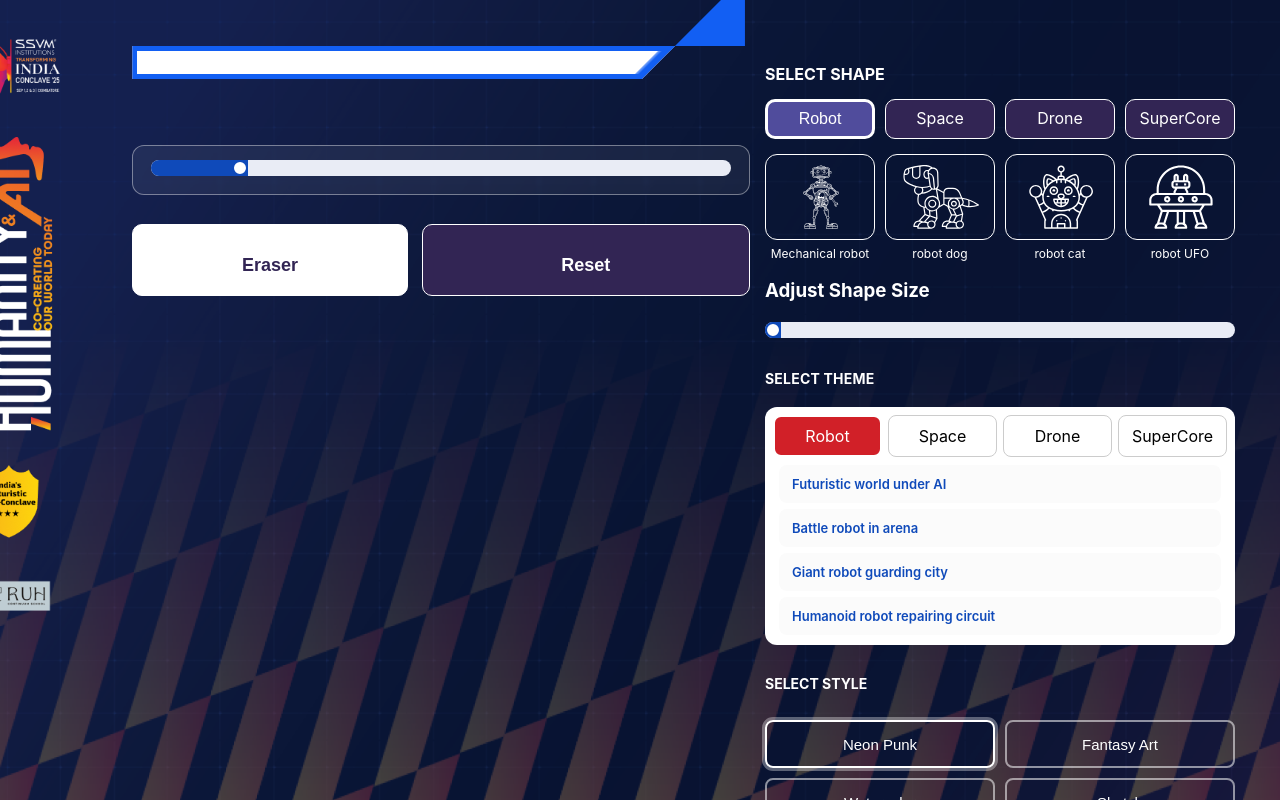
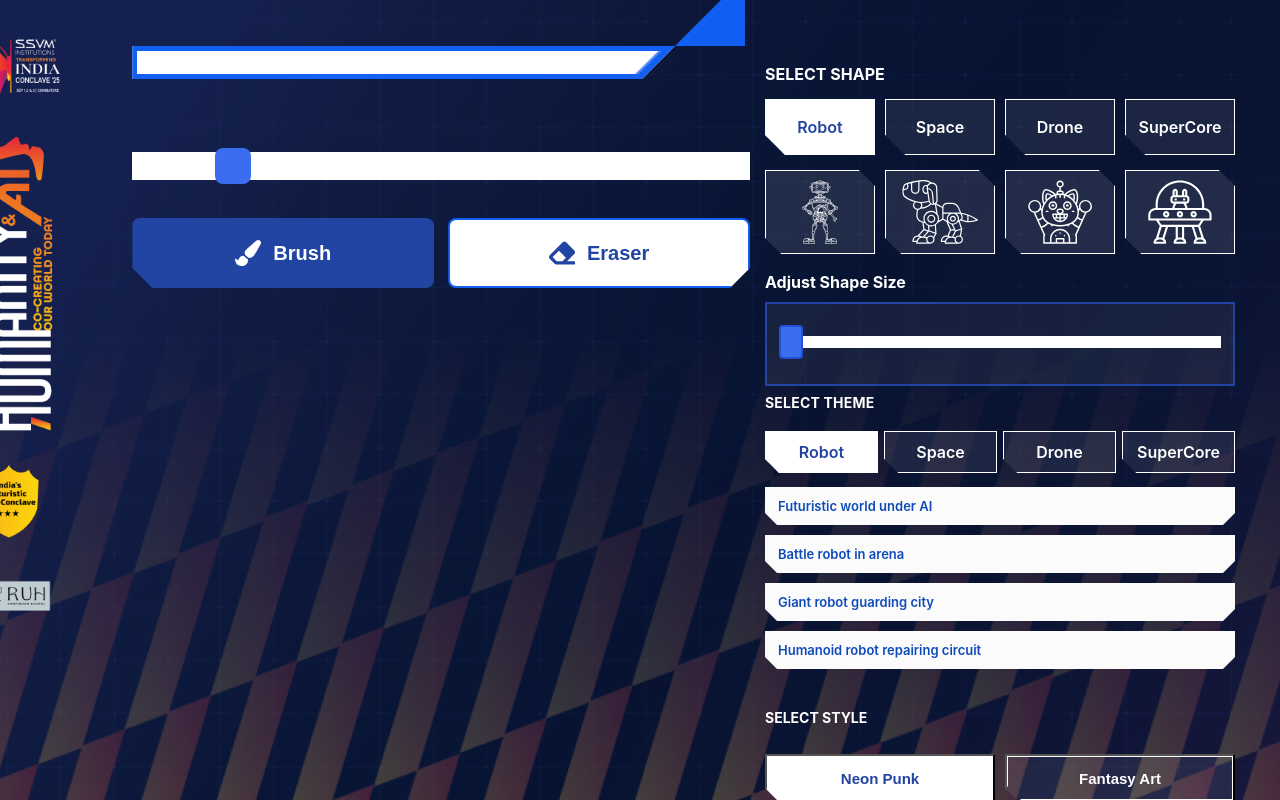
Before and after one commit to yamunarathod/ai-art2, a React (Vite) app: page / in a window 1280 px wide. Shown: the top 800 px of the page. Built offline with nearby package versions, Linux system fonts and the light colour scheme.

Commit message:
drawingpage done

```diff
--- a/package.json
+++ b/package.json
@@ -21,6 +21,7 @@
     "qrcode.react": "^4.0.1",
     "react": "^18.3.1",
     "react-dom": "^18.3.1",
+    "react-icons": "^5.5.0",
     "react-konva": "^18.2.10",
     "react-loading": "^2.0.3",
     "react-router-dom": "^6.26.2",
--- a/src/DrawingApp.jsx
+++ b/src/DrawingApp.jsx
@@ -5,6 +5,7 @@ import LineArtSelector from "./LineArtSelector";
 import { useNavigate } from "react-router-dom";
 import Loading from "./Loading";
 import { ImageContext } from "../src/ImageContext";
+import { FaPaintBrush, FaEraser } from "react-icons/fa";
 
 const MAX_TRIALS = 3;
 
@@ -281,11 +282,25 @@ const DrawingApp = () => {
                       onChange={(e) => setBrushSize(parseInt(e.target.value, 10))} />
                   </div>
                   <div className="bothGContainer">
-                    <button onClick={toggleEraser} className="brushButton">
-                      <span>{eraserMode ? 'Brush' : 'Eraser'}</span>
-                    </button>
-                    <button onClick={clearCanvas} className="resetButton"><p>Reset</p></button>
-                  </div>
+  <button
+    onClick={() => setEraserMode(false)}
+    className={`brushButton brush ${!eraserMode ? 'active' : ''}`}
+  >
+    <FaPaintBrush className="btnIcon" />
+    Brush
+  </button>
+
+  <button
+    onClick={() => setEraserMode(true)}
+    className={`brushButton eraser ${eraserMode ? 'active' : ''}`}
+  >
+    <FaEraser className="btnIcon" />
+    Eraser
+  </button>
+</div>
+
+
+
                 </div>
               </div>
 
@@ -305,18 +320,19 @@ const DrawingApp = () => {
 
                 <div className="mainthemcont">
                   <div className="oggng">
-                    {['Robot','Space','Drone','SuperCore'].map((item) => (
-                      <div key={item}
-                        onClick={() => handlePromptSelect(item)}
-                        className={{Robot:'selecttheme-cc',Space:'selecttheme-bb',Drone:'selecttheme-aa',SuperCore:'selecttheme-dd'}[item]}
-                        style={{
-                          border: prompt === item ? '2px solid #fff' : '1px solid #ccc',
-                          backgroundColor: prompt === item ? '#D12028' : 'transparent',
-                          color: prompt === item ? '#fff' : '#000'
-                        }}
-                      >{item}</div>
-                    ))}
-                  </div>
+    {['Robot','Space','Drone','SuperCore'].map((item) => {
+      const isActive = prompt === item;
+      return (
+        <div
+          key={item}
+          onClick={() => handlePromptSelect(item)}
+          className={`selecttheme-box ${isActive ? 'is-active' : ''}`}
+        >
+          {item}
+        </div>
+      );
+    })}
+  </div>
 
                   {subPrompts.length > 0 && (
                     <div className="sub-prompts-contaier-main">
@@ -339,18 +355,31 @@ const DrawingApp = () => {
                 <div className="whole-style-container">
                   <h2>SELECT STYLE</h2>
                   <div className="style-container">
-                    {['Neon Punk','Fantasy Art','Watercolor','Sketch'].map((s) => (
-                      <button key={s} onClick={() => handleStyleSelect(s)}
-                        style={{ borderColor: selectedStyle === s ? '#fff' : '#ffffff88', outline: selectedStyle === s ? '3px solid #ffffff55' : 'none' }}
-                      >{s}</button>
-                    ))}
-                  </div>
+  {['Neon Punk','Fantasy Art','Watercolor','Sketch'].map((s) => {
+    const isActive = selectedStyle === s;
+    return (
+      <button
+        key={s}
+        onClick={() => handleStyleSelect(s)}
+        className={`style-box ${isActive ? 'is-active' : ''}`}
+      >
+        {s}
+      </button>
+    );
+  })}
+</div>
+
                 </div>
 
                 <div className="submit">
+  <button className="buttonGG-rf submitBtn" onClick={handleSubmit}>
+    Submit
+  </button>
+  <button onClick={clearCanvas} className="resetButton resetBtn">
+    Reset
+  </button>
+</div>
 
-                <button className="buttonGG-rf" onClick={handleSubmit}>Generate</button>
-                </div>
               </div>
             </>
           )}
--- a/src/LineArtSelector.jsx
+++ b/src/LineArtSelector.jsx
@@ -65,26 +65,24 @@ const LineArtSelector = ({ onLineArtSelect }) => {
 
       {/* Shape group */}
       <div className="main-line-art-selector" role="tablist" aria-label="Shape categories">
-        {lineArtDivs.map((lineArt, index) => (
+  {lineArtDivs.map((lineArt, index) => {
+    const isActive = activeIndex === index;
+    return (
       <div
         key={index}
         role="tab"
-            aria-selected={activeIndex === index}
+        aria-selected={isActive}
         tabIndex={0}
         onClick={() => { setActiveIndex(index); setSubImageIndex(0); }}
         onKeyDown={(e) => { if (e.key === 'Enter') { setActiveIndex(index); setSubImageIndex(0); } }}
-            className="line-art-boxes"
-            style={{
-              border: activeIndex === index ? "3px solid #FFFFFF" : "1px solid #fff",
-              background: activeIndex === index ? "#504C9C" : "#322554",
-              color: "#fff",
-              fontFamily: activeIndex === index ? "bold, sans-serif" : "inherit",
-            }}
+        className={`line-art-boxes ${isActive ? 'is-active' : ''}`}
       >
         <p>{lineArt.text}</p>
       </div>
-        ))}
+    );
+  })}
 </div>
+
 
       {/* Sub images carousel */}
       <div className="sub-lineart-image-selector">
@@ -112,7 +110,7 @@ const LineArtSelector = ({ onLineArtSelect }) => {
               >
                 <img src={subImage.icon} alt={subImage.text} className="inside-image-line-art" />
               </div>
-              <p style={{ fontSize: 12, textAlign: "center", color: "white" }}>{subImage.text}</p>
+
             </div>
           ))}
 
--- a/src/index.css
+++ b/src/index.css
@@ -1,12 +1,15 @@
 :root {
   --app-bg: #233F80;           /* page bg under hero */
-  --frame-blue: #125FF3;        /* canvas frame */
+  --frame-blue: #125FF3;
+  --col: #2244A2;    /* canvas frame */
   --brand-indigo: #0F4ABA;      /* accents */
   --panel-purple: #322554;      /* dark panel */
   --panel-lilac: #504C9C;       /* active chip */
   --text: #ffffff;
   --text-dark: #0E0E0E;
   --chip-bg: #FBFBFB;
+  --cut: 20px;
+  --chip-cut: 12px;
   --chip-bg-active: #EEEEEE;
 }
 
@@ -97,33 +100,112 @@ h1, h2, h3, h4, h5, h6, p { margin: 0; }
 .canvasff { z-index: 2; }
 
 /* Toolbar under stage */
-.downContainer { display: grid; gap: 16px; margin-top: 8%;}
-.brushRest {
+.downContainer { display: grid; gap: 16px; margin-top: 9%;}
+
+.brushRest input[type="range"] {
+  -webkit-appearance: none;
   width: 100%;
-  border: 1px solid #ffffff66;
-  border-radius: 12px;
-  padding: 14px 18px;
-  background: #ffffff10;
-  backdrop-filter: blur(2px);
+  height: 28px; /* increased thickness */
+  background: #fff;
+  border-radius: 0;
+  outline: none;
 }
-.bothGContainer { display: grid; grid-auto-flow: column; gap: 14px; margin-top: 2%; }
 
-.brushButton, .resetButton {
-  height: 54px;
-  border-radius: 10px;
-  font-size: 18px;
+/* Track styling */
+.brushRest input[type="range"]::-webkit-slider-runnable-track {
+  height: 24px; /* thicker track */
+  background: #ffffff;
+  border-radius: 0;
+}
+.brushRest input[type="range"]::-moz-range-track {
+  height: 24px; /* thicker track for Firefox */
+  background: #ffffff;
+  border-radius: 0;
+}
+
+/* Thumb styling */
+.brushRest input[type="range"]::-webkit-slider-thumb {
+  -webkit-appearance: none;
+  appearance: none;
+  width: 36px;  /* bigger knob */
+  height: 36px;
+  background: #3a6df0;
+  border: none;
+  border-radius: 8px; /* square with slight rounding, change to 50% for circle */
+  cursor: pointer;
+  margin-top: -6px; /* centers thumb vertically on thicker track */
+}
+.brushRest input[type="range"]::-moz-range-thumb {
+  width: 36px;
+  height: 36px;
+  background: #3a6df0;
+  border: none;
+  border-radius: 8px;
+  cursor: pointer;
+}
+
+
+.bothGContainer {
+  display: grid;
+  grid-template-columns: 1fr 1fr; /* equal width */
+  gap: 14px;
+  margin-top: 3%;
+}
+
+.brushButton {
+  height: 70px; /* increased height */
+  padding: 0 22px; /* more breathing space */
+  border-radius: 8px;
+  font-size: 20px;
   font-weight: 700;
+
+  display: flex;
+  align-items: center;         /* vertical center */
+  justify-content: center;     /* text+icon center horizontally */
+  gap: 12px;
+
+  cursor: pointer;
+  transition: all 0.2s ease;
+
+  /* inactive */
+  border: 2px solid var(--frame-blue);
+  background: #fff;
+  color: var(--col);
 }
-.brushButton {
-  border: 1px solid #fff;
-  color: var(--panel-purple);
-  background: #fff; padding-top: 30px; padding-bottom: 40px;
+
+.brushButton.active {
+  background: var(--col);
+  color: #fff;
+  border-color: var(--col);
+
 }
-.resetButton {
-  border: 1px solid #fff;
-  color: #fff;
-  background: var(--panel-purple); padding: 30px;padding-bottom: 40px;
+
+.brushButton .btnIcon {
+  font-size: 26px; /* bigger icon */
 }
+.brushButton.brush {
+  clip-path: polygon(
+    0 0,        /* top-left */
+    100% 0,     /* top-right */
+    100% 100%,  /* bottom-right */
+    20px 100%,  /* bottom-left cut start */
+    0 calc(100% - 20px) /* bottom-left cut diagonal */
+  );
+}
+
+/* Eraser: cut bottom-right */
+.brushButton.eraser {
+  clip-path: polygon(
+    0 0,              /* top-left */
+    100% 0,           /* top-right */
+    100% calc(100% - 20px), /* bottom-right cut diagonal */
+    calc(100% - 20px) 100%, /* bottom-right cut start */
+    0 100%            /* bottom-left */
+  );
+}
+
+
+
 
 /* Right panel */
 .mainRight {
@@ -141,52 +223,445 @@ h1, h2, h3, h4, h5, h6, p { margin: 0; }
 .imageResize-con {
 padding-top: 20px; padding-bottom: 20px;
 }
+.imageResize-container h3 {
+  margin: 0 0 10px 0;
+  font-size: 16px;
+  font-weight: 700;
+  color: #fff;
+}
+
+.imageResize-con {
+  --cut: 0; /* (kept for consistency if you later add notches) */
+
+  background: rgba(255,255,255,0.06);   /* less opacity background */
+  border: 2px solid var(--col);         /* brand border */
+  border-radius: 0;                     /* no rounded corners */
+  padding: 10px 12px;
+}
+
+/* ===== Slider ===== */
+.imageResize-con input[type="range"]{
+  -webkit-appearance: none;
+  appearance: none;
+  width: 100%;
+  height: 56px;               /* >= thumb size to avoid clipping */
+  background: transparent;    /* panel shows through */
+  border-radius: 0;
+  outline: none;
+  cursor: pointer;
+}
+
+/* Track */
+.imageResize-con input[type="range"]::-webkit-slider-runnable-track{
+  height: 12px;               /* track thickness */
+  background: #ffffff;        /* white track */
+  border-radius: 0;           /* flat edges */
+}
+.imageResize-con input[type="range"]::-moz-range-track{
+  height: 12px;
+  background: #ffffff;
+  border-radius: 0;
+}
+
+/* Big knob (thumb) */
+.imageResize-con input[type="range"]::-webkit-slider-thumb{
+  -webkit-appearance: none;
+  appearance: none;
+  width: 24px;                /* big button */
+  height: 34px;
+  background: #3a6df0;        /* knob color (change if needed) */
+  border: 2px solid #2450d6;  /* subtle edge like ref */
+  border-radius: 4px;         /* square-ish; set 0 for perfect square */
+  position: relative;
+  z-index: 2;
+  transform: translateY(-11px); /* lift so it “sits on top” of track */
+}
+.imageResize-con input[type="range"]::-moz-range-thumb{
+  width: 34px;
+  height: 34px;
+  background: #3a6df0;
+  border: 2px solid #2450d6;
+  border-radius: 4px;
+  position: relative;
+  z-index: 2;
+}
+
+/* Focus polish (optional) */
+.imageResize-con input[type="range"]:focus-visible {
+  outline: none;
+  box-shadow: 0 0 0 2px rgba(255,255,255,0.15);
+}
+
 /* Theme chips row */
 .theme {
   padding-top: 20px; padding-bottom: 20px;
 }
 
-.mainthemcont { background: #fff; border-radius: 12px; padding: 8px; color: var(--text-dark); }
-.oggng { display: grid; grid-template-columns: repeat(4, 1fr); gap: 6px; }
-.selecttheme-cc, .selecttheme-bb, .selecttheme-aa, .selecttheme-dd {
-  height: 42px; display: grid; place-items: center; border-radius: 8px; cursor: pointer; border: 1px solid #ddd;
+
+.oggng {
+  display: grid;
+  grid-template-columns: repeat(4, 1fr);
+  gap: 6px;
+  margin-bottom: 3%;
 }
 
+.selecttheme-box {
+  position: relative;
+  height: 42px;
+  display: flex;
+  align-items: center;
+  justify-content: center;
+  font-weight: 600;
+  color: #fff;
+  cursor: pointer;
+  user-select: none;
+  border-radius: 0; /* no rounded corners */
+
+  /* Inactive: translucent bg + white border */
+  background: rgba(255,255,255,0.08);
+  clip-path: polygon(
+    0 0,
+    100% 0,
+    100% 100%,
+    14px 100%,
+    0 calc(100% - 14px)
+  );
+}
+
+/* Border with pseudo-element so it follows the clipped shape */
+.selecttheme-box::before {
+  content: "";
+  position: absolute;
+  inset: 0;
+  clip-path: inherit;
+  border: 1px solid #fff;
+  pointer-events: none;
+}
+
+/* Hover on inactive */
+.selecttheme-box:hover {
+  background: rgba(255,255,255,0.12);
+}
+
+/* Active */
+.selecttheme-box.is-active {
+  background: #fff;
+  color: var(--col);
+  box-shadow: 0 0 12px rgba(255,255,255,0.35);
+}
+.selecttheme-box.is-active::before {
+  border: 3px solid #fff; /* thicker border when active */
+}
+
+
 /* Subprompt list */
-.sub-prompts-contaier-main { width: 100%; }
-.sub-prompts-contaier-ff { display: grid; gap: 6px; padding: 8px 6px 2px; }
 .sub-prompts-oopp {
   background: var(--chip-bg);
   color: var(--brand-indigo);
-  border-radius: 8px;
   border: 1px solid transparent;
-  padding: 10px 12px; font-size: 13px; font-weight: 600;
+  padding: 10px 12px;
+  font-size: 13px;
+  font-weight: 600;
+  margin-bottom: 10px;
+
+  /* cuts on bottom-left & bottom-right */
+  -webkit-clip-path: polygon(
+    0 0,
+    100% 0,
+    100% calc(100% - var(--chip-cut)),
+    calc(100% - var(--chip-cut)) 100%,
+    var(--chip-cut) 100%,
+    0 calc(100% - var(--chip-cut))
+  );
+  clip-path: polygon(
+    0 0,
+    100% 0,
+    100% calc(100% - var(--chip-cut)),
+    calc(100% - var(--chip-cut)) 100%,
+    var(--chip-cut) 100%,
+    0 calc(100% - var(--chip-cut))
+  );
 }
 
 /* Style buttons grid */
 .whole-style-container { width: 100%; }
 .whole-style-container h2 { font-size: 14px; font-weight: 700; margin: 10px 0 8px; }
-.style-container { display: grid; grid-template-columns: repeat(2, 1fr); gap: 10px; padding-top: 20px; padding-bottom: 20px;}
-.style-container button {
-  height: 48px; background: transparent; border: 2px solid #fff; color: #fff; border-radius: 8px; font-size: 15px;
+.style-container {
+  display: grid;
+  grid-template-columns: repeat(2, 1fr); /* 2x2 grid */
+  gap: 10px;
+  padding-top: 20px;
+  padding-bottom: 20px;
 }
-.buttonGG-rf {
- padding: 10px 20px;
+
+.style-box {
+  position: relative;
+  height: 48px;
+  display: flex;
+  align-items: center;
+  justify-content: center;
+  font-size: 15px;
+  font-weight: 600;
+  cursor: pointer;
+  user-select: none;
+  border-radius: 0; /* no rounded corners */
+
+  /* Inactive: faint bg + white border */
+  background: rgba(255,255,255,0.08);
+  color: #fff;
+
+  /* bottom-left cut */
+  clip-path: polygon(
+    0 0,
+    100% 0,
+    100% 100%,
+    14px 100%,
+    0 calc(100% - 14px)
+  );
 }
+
+/* Fake border so it follows clip-path */
+.style-box::before {
+  content: "";
+  position: absolute;
+  inset: 0;
+  clip-path: inherit;
+  border: 1px solid #fff;
+  pointer-events: none;
+}
+
+/* Hover on inactive */
+.style-box:hover {
+  background: rgba(255,255,255,0.12);
+}
+
+/* Active */
+.style-box.is-active {
+  background: #fff;
+  color: var(--col);
+  box-shadow: 0 0 12px rgba(255,255,255,0.35);
+}
+.style-box.is-active::before {
+  border: 3px solid #fff;
+}
+
+.submit {
+  display: grid;
+  grid-template-columns: 1fr 1fr;
+  gap: 14px;
+  margin-top: 2%;
+}
+
+.buttonGG-rf,
+.resetButton {
+  height: 120px;
+  padding: 0 22px;
+  font-size: 18px;
+  font-weight: 700;
+
+  display: flex;
+  align-items: center;
+  justify-content: center;
+
+  cursor: pointer;
+  transition: all 0.2s ease;
+
+  border: 2px solid var(--frame-blue);
+  background: #fff;
+  color: var(--frame-blue);
+}
+
+/* Hover/Active glow */
+.buttonGG-rf:hover,
+.resetButton:hover {
+  background: var(--frame-blue);
+  color: #fff;
+  box-shadow: 0 0 14px rgba(18, 95, 243, 0.55);
+}
+
+/* Submit: cut bottom-left */
+.submitBtn {
+  clip-path: polygon(
+    0 0,
+    100% 0,
+    100% 100%,
+    20px 100%,
+    0 calc(100% - 20px)
+  );
+}
+
+/* Reset: cut bottom-right */
+.resetBtn {
+  clip-path: polygon(
+    0 0,
+    100% 0,
+    100% calc(100% - 20px),
+    calc(100% - 20px) 100%,
+    0 100%
+  );
+}
+
 /* Line art selector tweaks */
 .whole-line-art-g-container { margin: 18px 0; }
 .whole-line-art-g-container h4 { font-weight: 700; }
-.main-line-art-selector { display: grid; grid-template-columns: repeat(4, 1fr); gap: 10px; padding-top: 15px; padding-bottom: 15px; }
-.line-art-boxes { padding: 8px; border-radius: 10px; text-align: center; cursor: pointer; }
-.sub-lineart-image-selector { display: grid; grid-auto-flow: column; gap: 10px; align-items: center;  }
-.main-sub-image-main-lineart { display: grid; gap: 6px; justify-items: center; }
-.linert-gg55op { cursor: grab; border: 1px solid #fff; border-radius: 12px; padding: 10px; width: 110px; display: grid; place-items: center; }
-.inside-image-line-art { width: 90px; height: 64px; object-fit: contain; }
+.main-line-art-selector {
+  display: grid;
+  grid-template-columns: repeat(4, 1fr);
+  gap: 10px;
+  padding-top: 15px;
+  padding-bottom: 15px;
+}
+
+.line-art-boxes {
+  position: relative;  /* allow ::before overlay */
+  height: 56px;
+  display: flex;
+  align-items: center;
+  justify-content: center;
+  border: none;                /* remove default border */
+  background: rgba(255,255,255,0.08);  /* faint bg for inactive */
+  color: #ffffff;
+  font-weight: 600;
+  user-select: none;
+  cursor: pointer;
+  transition: all .2s ease;
+  border-radius: 0;
+
+  /* Cut bottom-left corner */
+  clip-path: polygon(
+    0 0,
+    100% 0,
+    100% 100%,
+    20px 100%,
+    0 calc(100% - 20px)
+  );
+}
+
+/* Fake border so it follows the clip-path */
+.line-art-boxes::before {
+  content: "";
+  position: absolute;
+  inset: 0;
+  clip-path: inherit;
+  border: 1px solid #fff;
+  pointer-events: none;   /* don't block clicks */
+}
+
+/* Hover/focus on inactive */
+.line-art-boxes:hover,
+.line-art-boxes:focus-visible {
+  background: rgba(255,255,255,0.12);
+  outline: none;
+}
+
+/* Active tab */
+.line-art-boxes.is-active {
+  background: #ffffff;
+  color: var(--col);
+  box-shadow: 0 0 12px rgba(255,255,255,0.35);
+}
+.line-art-boxes.is-active::before {
+  border: 3px solid #fff; /* thicker stroke for active */
+}
+
+.line-art-boxes p { margin: 0; }
+
+/* ========== Line Art: Sub-image scroller ========== */
+.sub-lineart-image-selector {
+  display: grid;
+  grid-auto-flow: column;
+  gap: 10px;
+  align-items: center;
+}
+
+/* Optional: previous/next buttons (your inline styles can stay if you prefer) */
+.sub-lineart-image-selector > button {
+  width: 30px;
+  height: 30px;
+  border: none;
+  outline: none;
+  background-color: transparent;
+  cursor: pointer;
+}
+
+/* ========== Tile wrapper around each sub-image ========== */
+.linert-gg55op {
+  /* Adjust the notch here */
+  --cut: 16px;
+
+  position: relative;
+  width: 110px;
+  padding: 10px;
+  display: grid;
+  place-items: center;
+
+  cursor: grab;
+  border-radius: 0;                          /* no rounded corners */
+  border: none;                              /* border drawn via ::before */
+  background: rgba(255, 255, 255, 0.10);     /* low-opacity inactive bg */
+
+  /* Clip TOP-RIGHT + BOTTOM-LEFT corners at ~45° */
+  clip-path: polygon(
+    0 0,
+    calc(100% - var(--cut)) 0,
+    100% var(--cut),
+    100% 100%,
+    var(--cut) 100%,
+    0 calc(100% - var(--cut))
+  );
+
+  transition: background .18s ease, box-shadow .18s ease, transform .08s ease;
+}
+
+/* White border that follows the clipped shape (also shows on the diagonal cuts) */
+.linert-gg55op::before {
+  content: "";
+  position: absolute;
+  inset: 0;
+  clip-path: inherit;
+  pointer-events: none;
+  border: 1px solid #fff;                    /* inactive stroke */
+}
+
+/* Hover/Focus */
+.linert-gg55op:hover,
+.linert-gg55op:focus-visible {
+  background: rgba(255, 255, 255, 0.16);
+  box-shadow: 0 0 8px rgba(255, 255, 255, 0.20);
+  outline: none;
+}
+
+/* Active/Selected state (optional: add .is-active from JS when chosen) */
+.linert-gg55op.is-active {
+  background: rgba(255, 255, 255, 0.22);
+}
+.linert-gg55op.is-active::before {
+  border-width: 3px;                         /* thicker white stroke */
+}
+
+/* Pressed feel while dragging */
+.linert-gg55op:active {
+  cursor: grabbing;
+  transform: translateY(1px);
+}
+
+/* Image inside the tile */
+.inside-image-line-art {
+  width: 90px;
+  height: 64px;
+  object-fit: contain;
+  display: block;
+}
+
+/* ========== (Optional) Main grid if you render multiple rows of tiles ========== */
+.main-sub-image-main-lineart {
+  display: grid;
+  gap: 6px;
+  justify-items: center;
+}
+
 
 /* Range */
-input[type="range"] { -webkit-appearance: none; appearance: none; width: 100%; height: 16px; border-radius: 16px; background: #e9ecf5; overflow: hidden; cursor: pointer; }
-input[type="range"]::-webkit-slider-thumb { -webkit-appearance: none; appearance: none; height: 16px; width: 16px; background: #fff; border: 2px solid var(--brand-indigo); border-radius: 50%; box-shadow: -1000px 0 0 1000px var(--brand-indigo); }
-input[type="range"]::-moz-range-thumb { height: 16px; width: 16px; background: #fff; border: 2px solid var(--brand-indigo); border-radius: 50%; box-shadow: -1000px 0 0 1000px var(--brand-indigo); }
 
 /* Mobile notice */
 .mobileView { display: grid; place-items: center; height: 100vh; width: 100vw; background: #fff; color: #333; padding: 20px; text-align: center; }
```
Also changed, not shown: 1 other file (tests, documents, lock files or other folders). Lines whose indentation alone changed are shown as unchanged.
